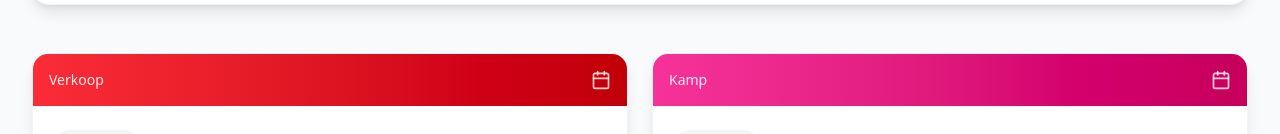
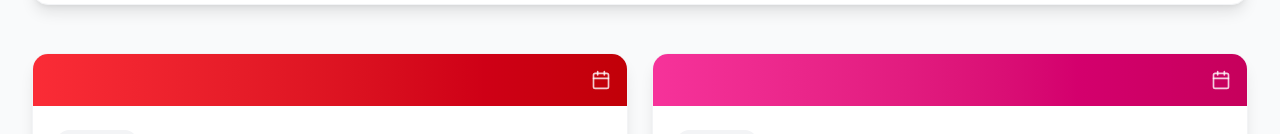
Before and after one commit to Xantar-86/kws-linkhout, a Next.js app: page /nieuws/events in a window 1280 px wide. Shown: the part 661-795 px from the top of the page. Built offline with nearby package versions, Linux system fonts and the light colour scheme.

Commit message:
Verwijder categorie tekst uit event kaarten

```diff
--- a/src/app/nieuws/events/page.tsx
+++ b/src/app/nieuws/events/page.tsx
@@ -144,10 +144,7 @@ export default function EventsPage() {
               >
                 {/* Header met gradient */}
                 <div className={`bg-gradient-to-r ${event.color} p-4`}>
-                  <div className="flex items-center justify-between">
-                    <span className="text-white/90 text-sm font-medium capitalize">
-                      {event.category}
-                    </span>
+                  <div className="flex items-center justify-end">
                     <Calendar className="w-5 h-5 text-white/80" />
                   </div>
                 </div>
```
